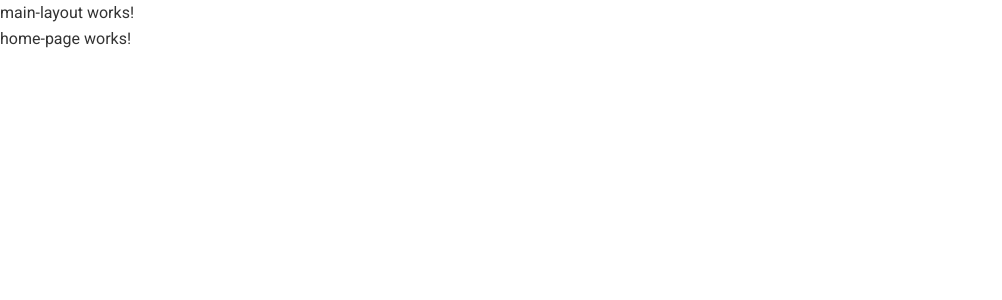
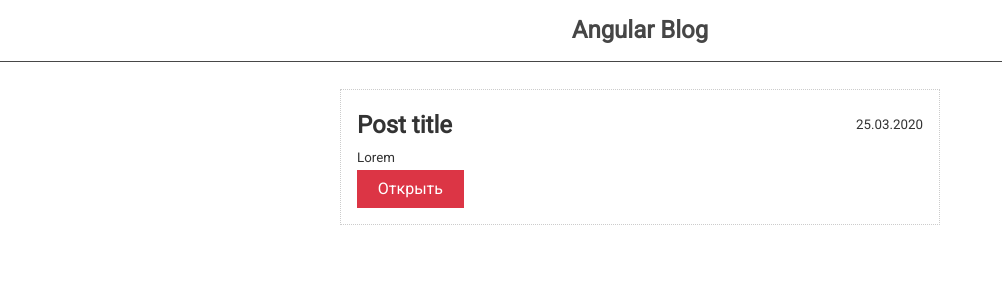
Before and after one commit to Khomko-Dima/angular-b, an Angular app: page / in a window 1280 px wide. Shown: the top 300 px of the page, without its empty margins (0-1002 px from the left). Built offline with nearby package versions, Linux system fonts and the light colour scheme.

Commit message:
оформление главной страницы
базовые стили

```diff
--- a/src/app/app.module.ts
+++ b/src/app/app.module.ts
@@ -6,13 +6,15 @@ import { AppComponent } from './app.component';
 import { MainLayoutComponent } from './shared/components/main-layout/main-layout.component';
 import { HomePageComponent } from './home-page/home-page.component';
 import { PostPageComponent } from './post-page/post-page.component';
+import {PostComponent} from './shared/components/post/post.component';
 
 @NgModule({
   declarations: [
     AppComponent,
     MainLayoutComponent,
     HomePageComponent,
-    PostPageComponent
+    PostPageComponent,
+    PostComponent
   ],
   imports: [
     BrowserModule,
--- a/src/app/home-page/home-page.component.html
+++ b/src/app/home-page/home-page.component.html
@@ -1 +1,3 @@
-<p>home-page works!</p>
+<div class="posts">
+  <app-post></app-post>
+</div>
--- a/src/app/home-page/home-page.component.sass
+++ b/src/app/home-page/home-page.component.sass
@@ -0,0 +1,3 @@
+.posts
+  max-width: 600px
+  margin: 0 auto
--- a/src/app/shared/components/main-layout/main-layout.component.html
+++ b/src/app/shared/components/main-layout/main-layout.component.html
@@ -1,2 +1,7 @@
-<p>main-layout works!</p>
-<router-outlet></router-outlet>
+<nav class="navbar main">
+  <h1>Angular Blog</h1>
+</nav>
+
+<div class="container">
+  <router-outlet></router-outlet>
+</div>
--- /dev/null
+++ b/src/app/shared/components/post/post.component.html
@@ -0,0 +1,14 @@
+<div class="card">
+  <div class="card-header">
+    <h2>Post title</h2>
+    <small>25.03.2020</small>
+  </div>
+
+  <div>
+    <small>Lorem</small>
+  </div>
+  <button
+    [routerLink]="['/post', 1234]"
+    class="btn btn-dark"
+  >Открыть</button>
+</div>
--- /dev/null
+++ b/src/app/shared/components/post/post.component.ts
@@ -0,0 +1,15 @@
+import { Component, OnInit } from '@angular/core';
+
+@Component({
+  selector: 'app-post',
+  templateUrl: './post.component.html',
+  styleUrls: ['./post.component.sass']
+})
+export class PostComponent implements OnInit {
+
+  constructor() { }
+
+  ngOnInit(): void {
+  }
+
+}
```
Also changed, not shown: src/app/shared/components/post/post.component.sass (added).
